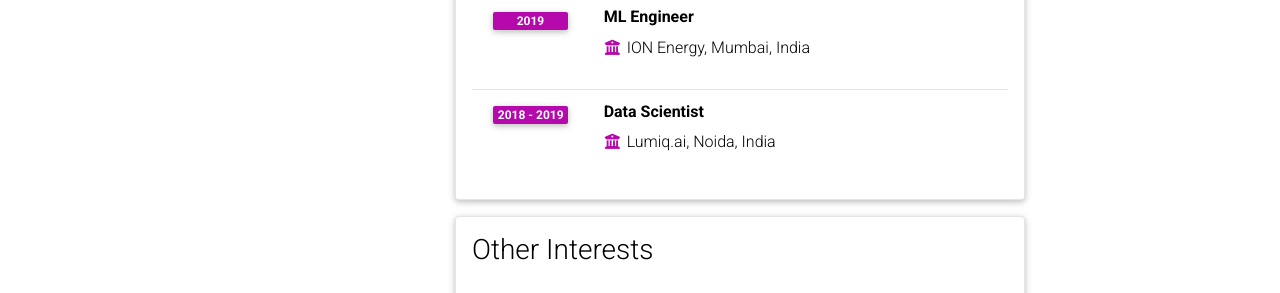
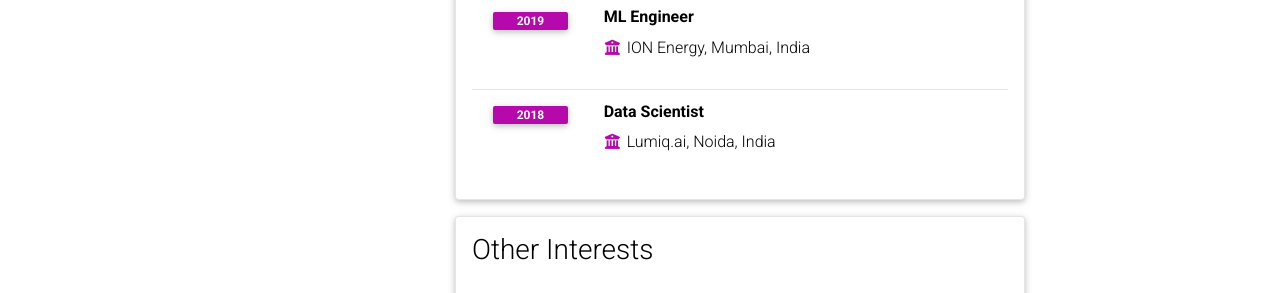
Before and after one commit to haskarb/haskarb.github.io, a Jekyll site: the page built from _pages/cv.md, in a window 1280 px wide and 1306 px high. Shown: the part 853-1146 px from the top of the window. Built offline with Jekyll 4.4.1, drawn with Linux system fonts in a browser that asks for light colours; comment, search, counter and statistics services are not loaded; a style sheet for code colours, icons or effects is not loaded.

Commit message:
update cv uml file

```diff
--- a/_data/cv.yml
+++ b/_data/cv.yml
@@ -31,7 +31,7 @@
       year: 2019
     - title: Data Scientist
       institution: Lumiq.ai, Noida, India
-      year: 2018 - 2019
+      year: 2018
 
 - title: Other Interests
   type: list
```
